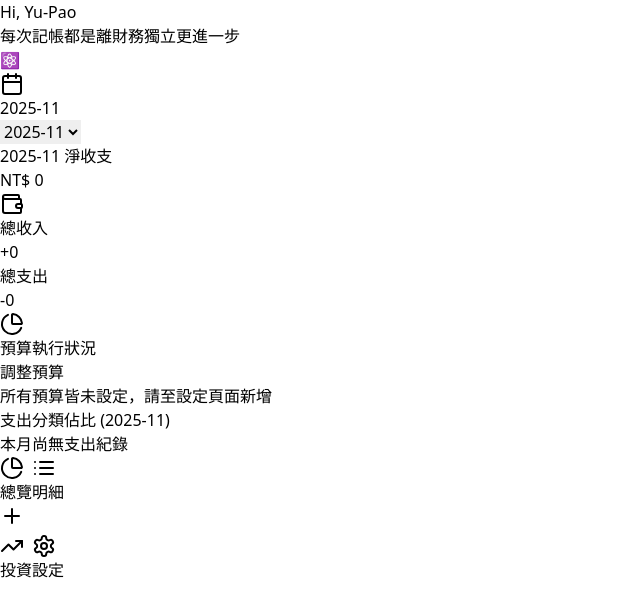
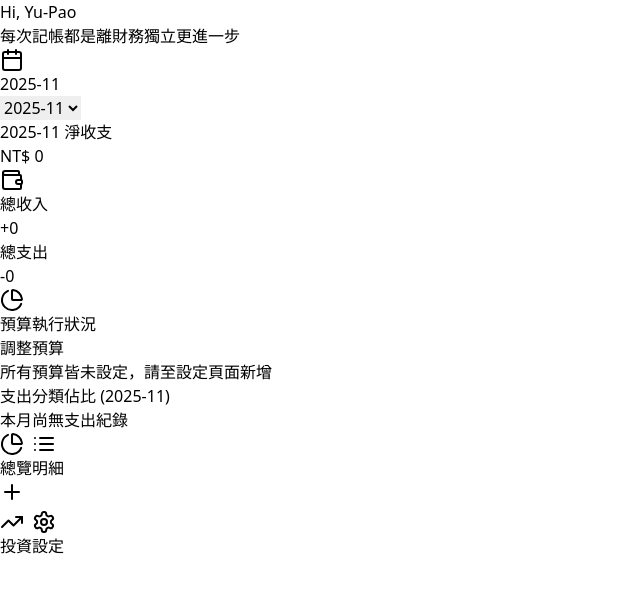
Before and after one commit to potter121770-ui/vitejs-vite-8vpmwqfd, a React (Vite) app: page / in a window 1280 px wide. Shown: the top 616 px of the page, without its empty margins (0-640 px from the left). Built offline with nearby package versions, Linux system fonts and the light colour scheme.

Commit message:
fix emoji

```diff
--- a/src/App.tsx
+++ b/src/App.tsx
@@ -367,7 +367,7 @@ export default function App(): JSX.Element {
   // --- Render Functions ---
 
   const renderDashboardView = () => (
-    <div className="space-y-6 pb-20">
+    <div className="space-y-6">
       <div className="flex justify-between items-center bg-white p-3 rounded-2xl shadow-sm border border-gray-100">
           <div className="flex items-center gap-2 text-gray-700 font-bold">
               <Calendar className="w-5 h-5 text-blue-600" />
@@ -449,7 +449,7 @@ export default function App(): JSX.Element {
   );
 
   const renderFormView = () => (
-    <div className="space-y-6 pb-20">
+    <div className="space-y-6">
       <div className="flex items-center gap-2 mb-2">
          <button onClick={() => setActiveTab('history')} className="p-2 -ml-2 text-gray-500"><ChevronLeft /></button>
          <h3 className="font-bold text-xl text-gray-800">{editingId ? '編輯紀錄' : '新增紀錄'}</h3>
@@ -592,7 +592,7 @@ export default function App(): JSX.Element {
       }, {} as { [key: string]: Transaction[] });
 
     return (
-      <div className="space-y-6 pb-20">
+      <div className="space-y-6">
         <div className="flex justify-between items-end px-2">
           <h3 className="font-bold text-2xl text-gray-800">歷史紀錄</h3>
           <p className="text-xs text-gray-400 mb-1">共 {transactions.length} 筆</p>
@@ -630,7 +630,7 @@ export default function App(): JSX.Element {
   };
 
   const renderInvestmentView = () => (
-    <div className="space-y-6 pb-20 relative">
+    <div className="space-y-6 relative">
        <div className="bg-gray-900 p-6 rounded-3xl text-white shadow-lg relative overflow-hidden">
         <div className="absolute -right-10 -top-10 w-40 h-40 bg-blue-500 rounded-full opacity-20 blur-3xl"></div>
         <div className="relative z-10">
@@ -703,7 +703,7 @@ export default function App(): JSX.Element {
   );
 
   const renderSettingsView = () => (
-    <div className="space-y-6 pb-20">
+    <div className="space-y-6">
       <div className="flex items-center gap-2 mb-2 px-2"><h3 className="font-bold text-2xl text-gray-800">設定</h3></div>
       <div className="bg-white p-5 rounded-2xl shadow-sm border border-gray-100">
         <h4 className="font-bold text-gray-800 mb-4 flex items-center gap-2"><Settings className="w-5 h-5 text-gray-600" /> 初始資產配置</h4>
@@ -730,13 +730,13 @@ export default function App(): JSX.Element {
             <p className="text-xs text-gray-400 text-center mt-2">設定為 0 即可隱藏該分類的進度條</p>
          </div>
       </div>
-      <div className="px-4 py-4 text-center"><p className="text-xs text-gray-400">Ver 2.3.8 for Yu-Pao (Fixed Header/Footer)</p></div>
+      <div className="px-4 py-4 text-center"><p className="text-xs text-gray-400">Ver 2.4.0 for Yu-Pao (Clean Header & Layout)</p></div>
     </div>
   );
 
   return (
-    // FIX: 改用 h-screen 和 flex flex-col 實現固定的頭尾和可捲動的中間
-    <div className="h-screen bg-gray-50 font-sans text-gray-900 max-w-md mx-auto shadow-2xl overflow-hidden flex flex-col relative select-none touch-manipulation overscroll-none">
+    // FIX: 使用 h-[100dvh] 確保在行動裝置上高度正確，解決被瀏覽器工具列遮擋的問題
+    <div className="h-screen h-[100dvh] bg-gray-50 font-sans text-gray-900 max-w-md mx-auto shadow-2xl overflow-hidden flex flex-col relative select-none touch-manipulation overscroll-none">
        {deleteModal.show && (
         <div className="fixed inset-0 z-50 flex items-center justify-center p-4 bg-black/40 backdrop-blur-sm animation-fade-in">
            <div className="bg-white rounded-2xl shadow-2xl p-6 w-full max-w-xs transform transition-all scale-100">
@@ -749,24 +749,28 @@ export default function App(): JSX.Element {
         </div>
        )}
 
-      {/* Header: flex-none 保證不縮放 */}
+      {/* Header: Fixed again as requested, without Emoji */}
       <div className="flex-none bg-white px-6 pt-12 pb-4 border-b border-gray-100 z-20">
         <div className="flex justify-between items-center">
           <div><h1 className="text-2xl font-black text-gray-900">Hi, Yu-Pao</h1><p className="text-xs text-gray-500">每次記帳都是離財務獨立更進一步</p></div>
-          <div className="w-10 h-10 bg-gray-100 rounded-full flex items-center justify-center border border-gray-200"><span className="text-lg">⚛️</span></div>
+          {/* Emoji removed */}
         </div>
       </div>
 
-      {/* Content: flex-1 自動填滿剩餘空間, overflow-y-auto 允許捲動 */}
-      <div className="flex-1 overflow-y-auto p-4 hide-scrollbar relative">
-        {activeTab === 'dashboard' && renderDashboardView()}
-        {activeTab === 'history' && renderHistoryView()}
-        {activeTab === 'form' && renderFormView()}
-        {activeTab === 'investment' && renderInvestmentView()}
-        {activeTab === 'settings' && renderSettingsView()}
+      {/* Content Area: Only content scrolls */}
+      {/* FIX: pb-32 大幅增加底部留白，確保最後一張卡片能滑到「+」按鈕上方而不被擋住 */}
+      <div className="flex-1 overflow-y-auto hide-scrollbar relative pb-32">
+        {/* 實際頁面內容 */}
+        <div className="p-4">
+          {activeTab === 'dashboard' && renderDashboardView()}
+          {activeTab === 'history' && renderHistoryView()}
+          {activeTab === 'form' && renderFormView()}
+          {activeTab === 'investment' && renderInvestmentView()}
+          {activeTab === 'settings' && renderSettingsView()}
+        </div>
       </div>
 
-      {/* Footer: flex-none 保證不縮放, 固定在底部 */}
+      {/* Footer: 保持固定在底部，不受捲動影響 */}
       <div className="flex-none bg-white border-t border-gray-200 px-6 py-4 flex justify-between items-center z-30">
         <button onClick={() => setActiveTab('dashboard')} className={`flex flex-col items-center gap-1 transition ${activeTab === 'dashboard' ? 'text-blue-600' : 'text-gray-400'}`}><PieChart className="w-6 h-6" /><span className="text-[10px] font-medium">總覽</span></button>
         <button onClick={() => setActiveTab('history')} className={`flex flex-col items-center gap-1 transition ${activeTab === 'history' ? 'text-blue-600' : 'text-gray-400'}`}><List className="w-6 h-6" /><span className="text-[10px] font-medium">明細</span></button>
```
